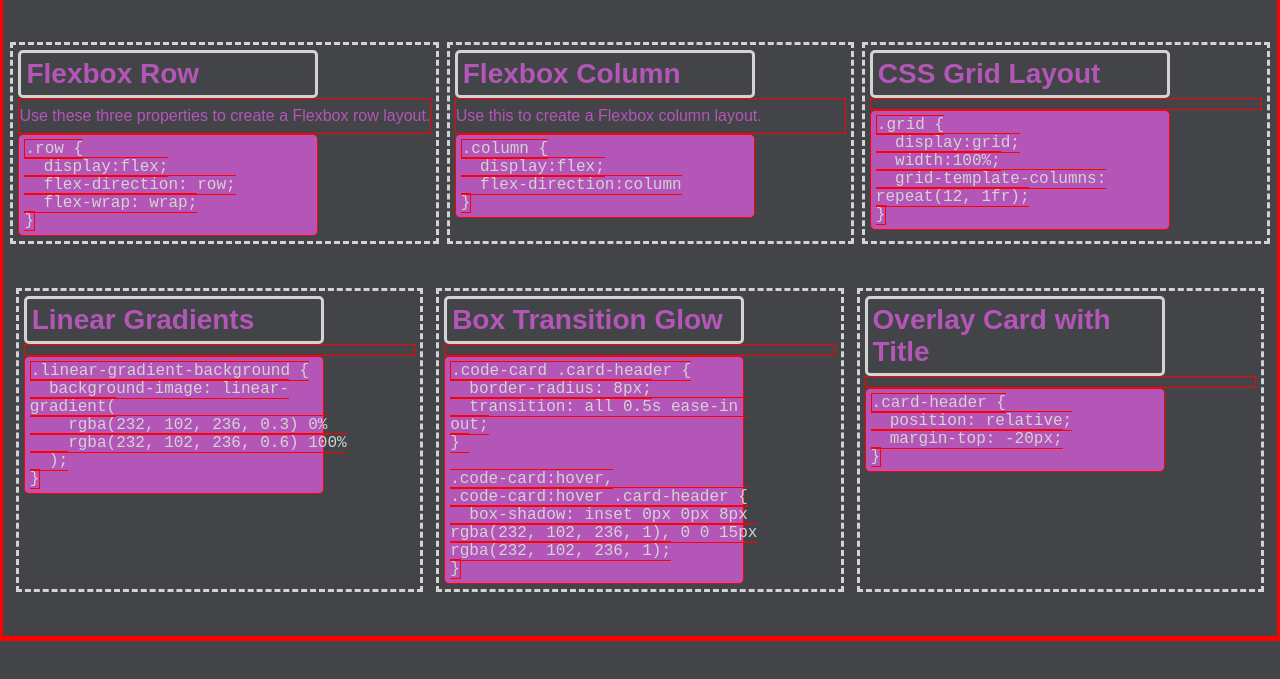
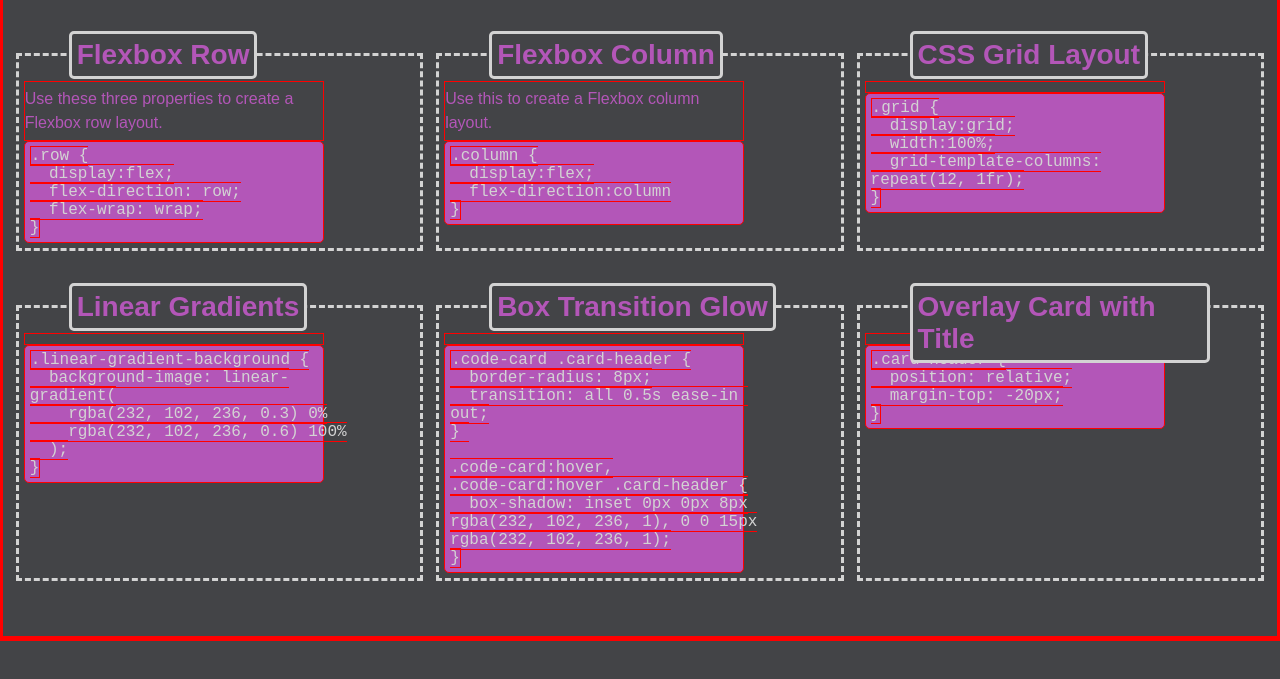
Before and after one commit to Flying-S-Ranch/css-cheat-sheet, a plain HTML site: page index.html in a window 1280 px wide. Shown: the part 105-784 px from the top of the page. Drawn offline with Linux system fonts and the light colour scheme.

Commit message:
refines the style of the content cards

```diff
--- a/Assets/style.css
+++ b/Assets/style.css
@@ -50,18 +50,23 @@ main {
     align-content: space-evenly;
 }
 
+.card {
+    min-width: 32%;
+    border: var(--light) 3px dashed;
+    padding: 5px;
+    position:relative;
+}
+
 h2{
     max-width: 300px;
     font-size: 175%;
     padding: 5px;
     border: var(--light) 3px solid;
     border-radius: 5px;
-}
-
-.card {
-    min-width: 32%;
-    border: var(--light) 3px dashed;
-    padding: 5px;
+    background-color: var(--dark);
+    position: absolute;
+  left: 50px;
+  top: -25px;
 }
 
 main {
@@ -82,6 +87,8 @@ main {
     padding: 5px 0;
     font-family: sans-serif;
     line-height: 150%;
+    margin-top: 20px;
+    max-width: 300px;
 }
 
 code {
```
